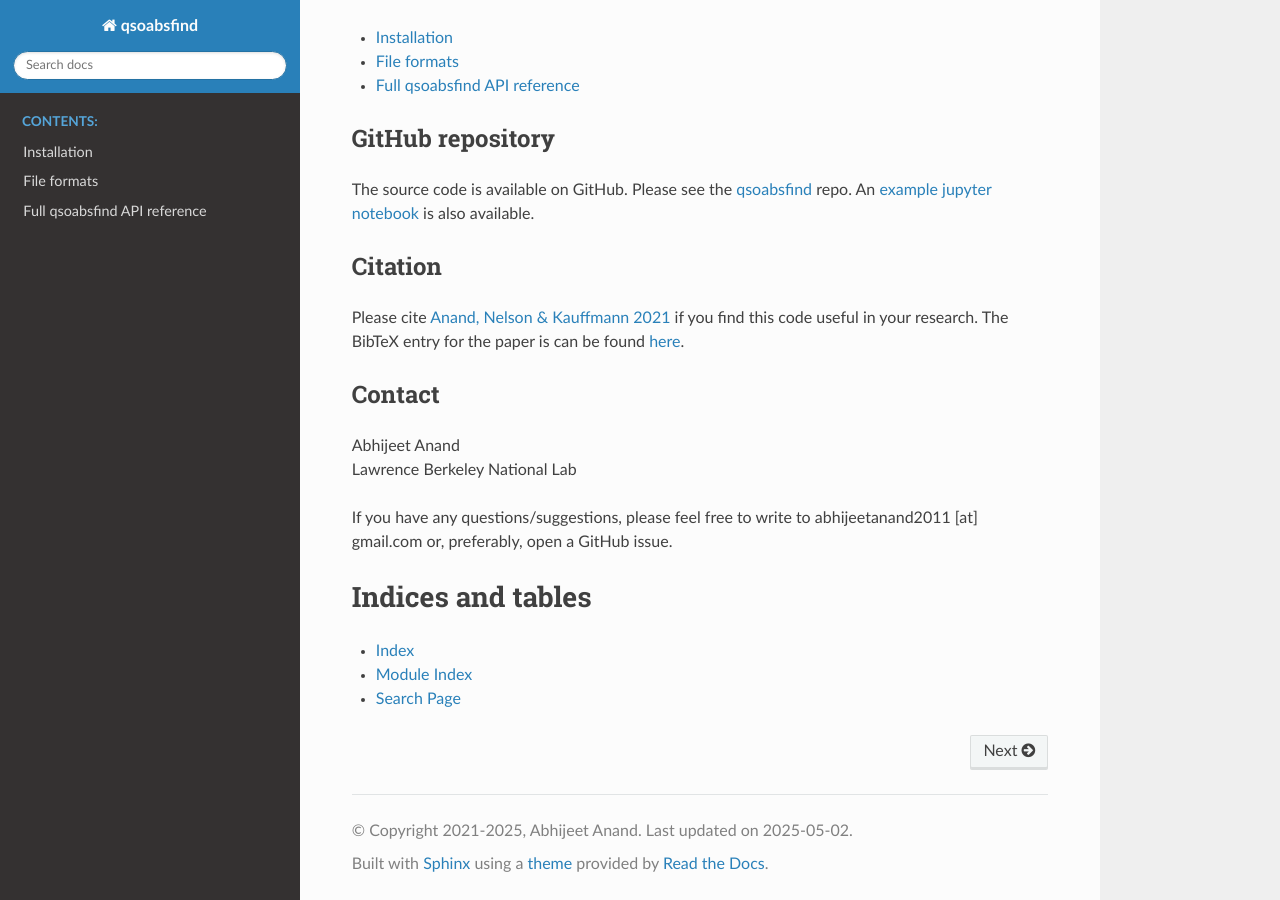
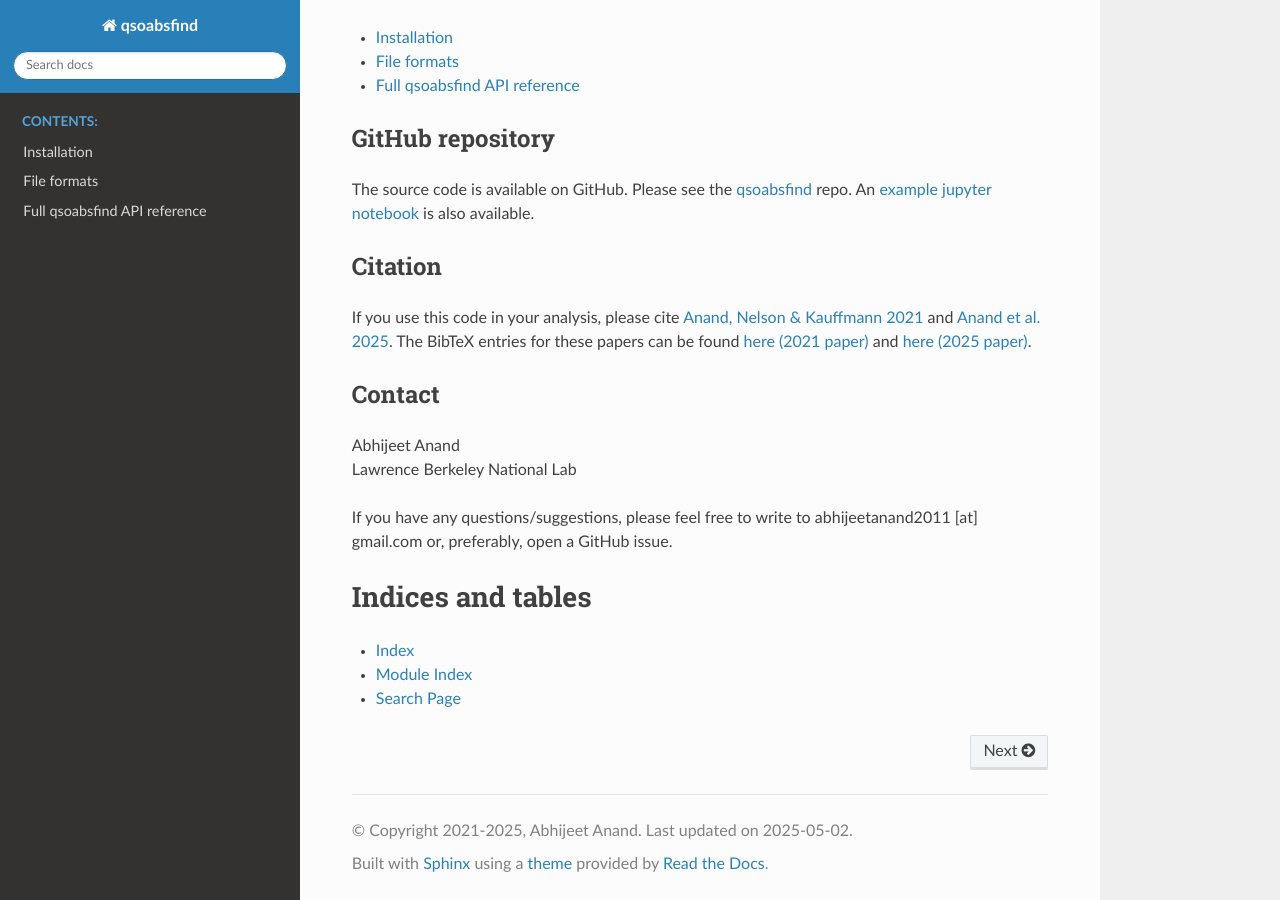
Before and after one commit to abhi0395/qsoabsfind, a Sphinx documentation site: the page built from docs/index.rst, in a window 1280 px wide and 900 px high, scrolled down 598 px. Built offline with Sphinx 7.4.7 and the Read the Docs theme 3.1.0, drawn with Linux system fonts in a browser that asks for light colours.

Commit message:
paper citation updated

```diff
--- a/docs/index.rst
+++ b/docs/index.rst
@@ -34,7 +34,7 @@ The source code is available on GitHub. Please see the `qsoabsfind <https://gith
 Citation
 --------
 
-Please cite `Anand, Nelson & Kauffmann 2021 <https://arxiv.org/abs/2103.15842>`_ if you find this code useful in your research. The BibTeX entry for the paper is can be found `here <https://ui.adsabs.harvard.edu/abs/2021MNRAS.504...65A/exportcitation>`_.
+If you use this code in your analysis, please cite `Anand, Nelson & Kauffmann 2021 <https://arxiv.org/abs/2103.15842>`_ and `Anand et al. 2025 <https://arxiv..org/abs/2504.20299>`_. The BibTeX entries for these papers can be found `here (2021 paper) <https://ui.adsabs.harvard.edu/abs/2021MNRAS.504...65A/exportcitation>`_ and `here (2025 paper) <https://ui.adsabs.harvard.edu/abs/2025arXiv250420299A/exportcitation>`_.
 
 
 Contact
```
